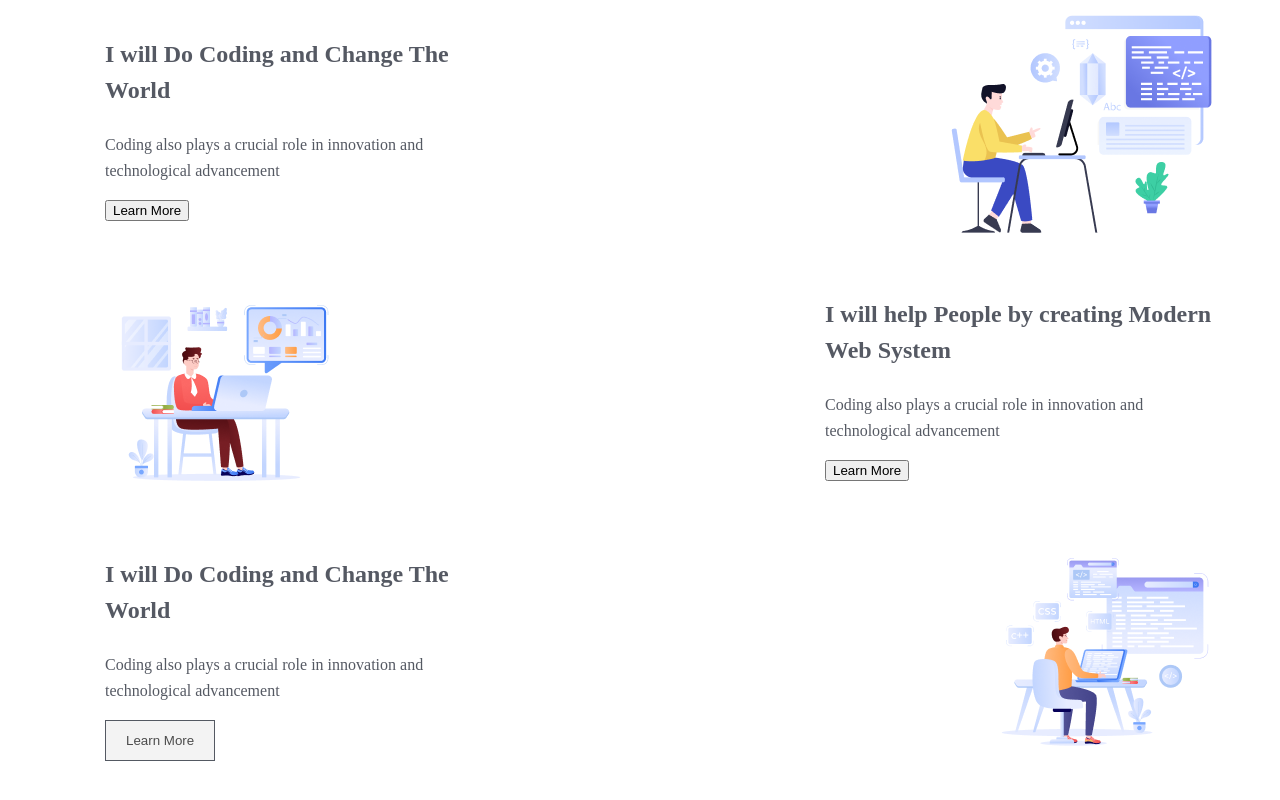
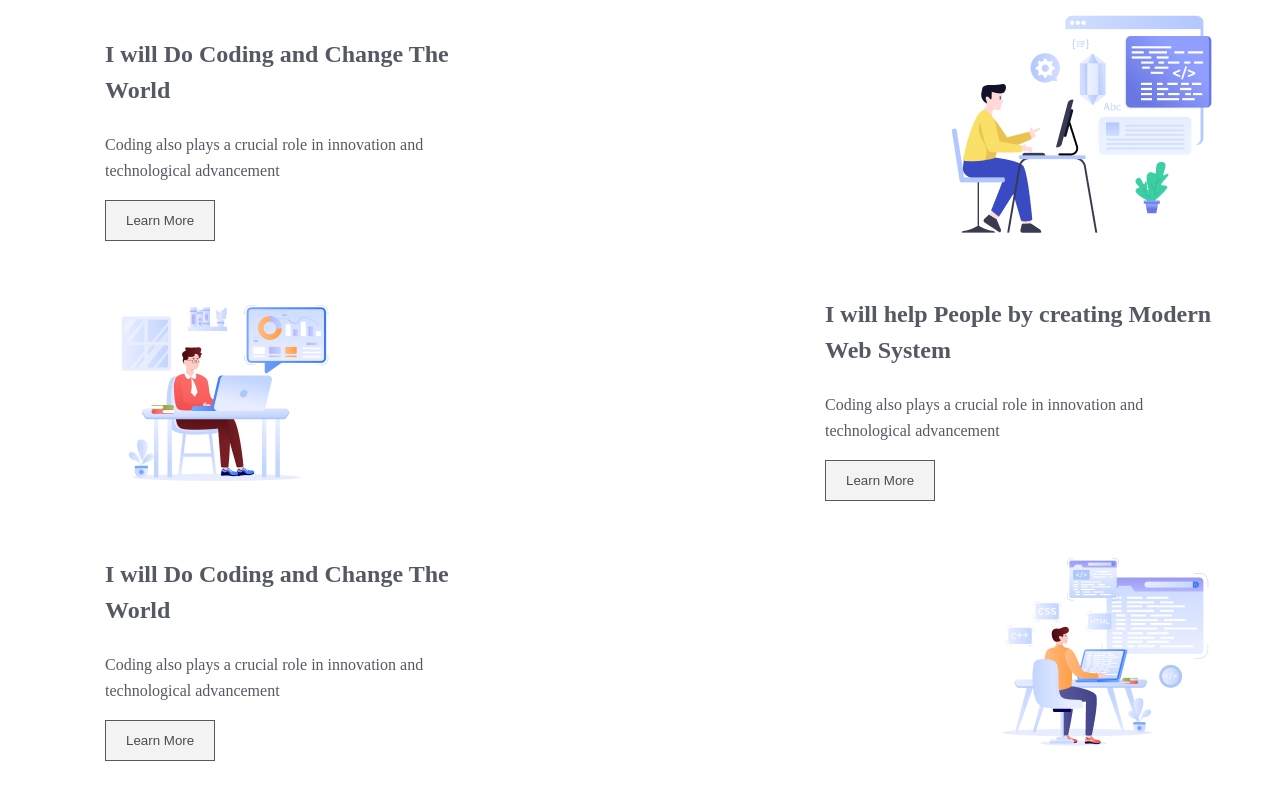
Before and after one commit to UdaySarker02/My-assingment, a plain HTML site: page index.html in a window 1280 px wide. Shown: the part 1098-1898 px from the top of the page. Drawn offline with Linux system fonts and the light colour scheme; a web font is replaced by a local one.

Commit message:
last n12 commit0

```diff
--- a/index.html
+++ b/index.html
@@ -48,7 +48,7 @@
             <div class="design-banner-content">
                 <h3 class="ds-banner-title">I will Do Coding and Change The World</h3>
                 <p class="design-banner-des ">Coding also plays a crucial role in innovation and technological advancement</p>
-                <button>Learn More</button>
+                <button class="ds-btn-content">Learn More</button>
 
             </div>
             <img src="assets/Layer_1.png" alt="">
@@ -58,7 +58,7 @@
             <div class="design-banner-content">
                 <h3 class="ds-banner-title">I will help People by creating Modern Web System</h3>
                 <p class="design-banner-des ">Coding also plays a crucial role in innovation and technological advancement</p>
-                <button>Learn More</button>
+                <button class="ds-btn-content">Learn More</button>
 
             </div>
 
```
